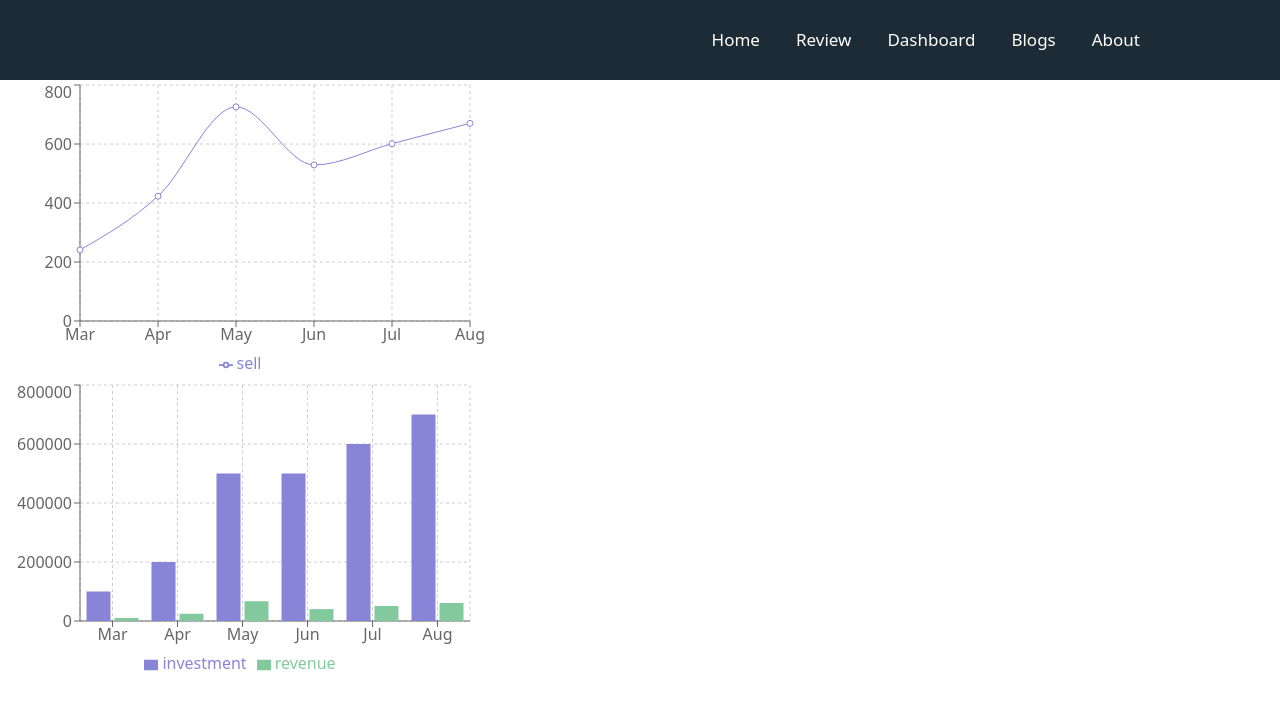
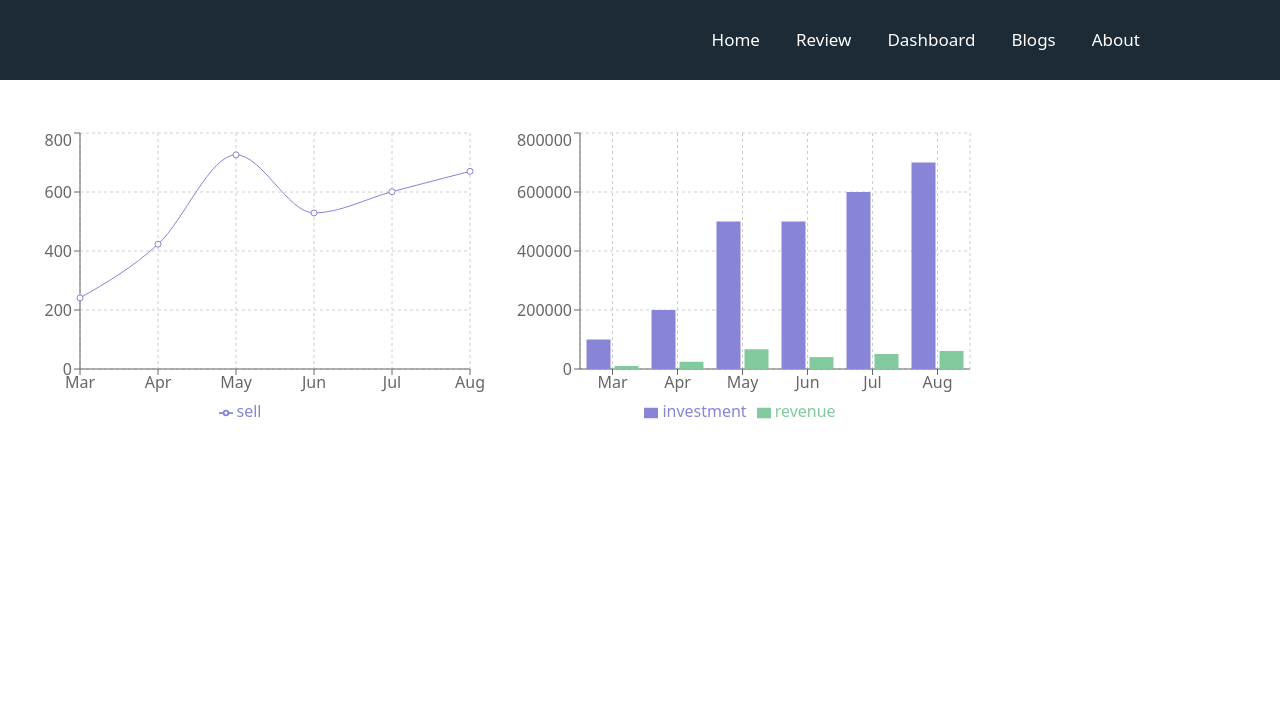
Before and after one commit to lamiamostafa/product-analysis-website, a React (Create React App) app: page /dashboard in a window 1280 px wide. Shown: the top 710 px of the page. Built offline with nearby package versions, Linux system fonts and the light colour scheme.

Commit message:
dashboard style added

```diff
--- a/src/components/Dashboard/Dashboard.js
+++ b/src/components/Dashboard/Dashboard.js
@@ -43,7 +43,7 @@ const Dashboard = () => {
 
 
     return (
-        <div>
+        <div className="d-flex mt-5">
             <div>
                 <LineChart width={500}
                     height={300}
```
